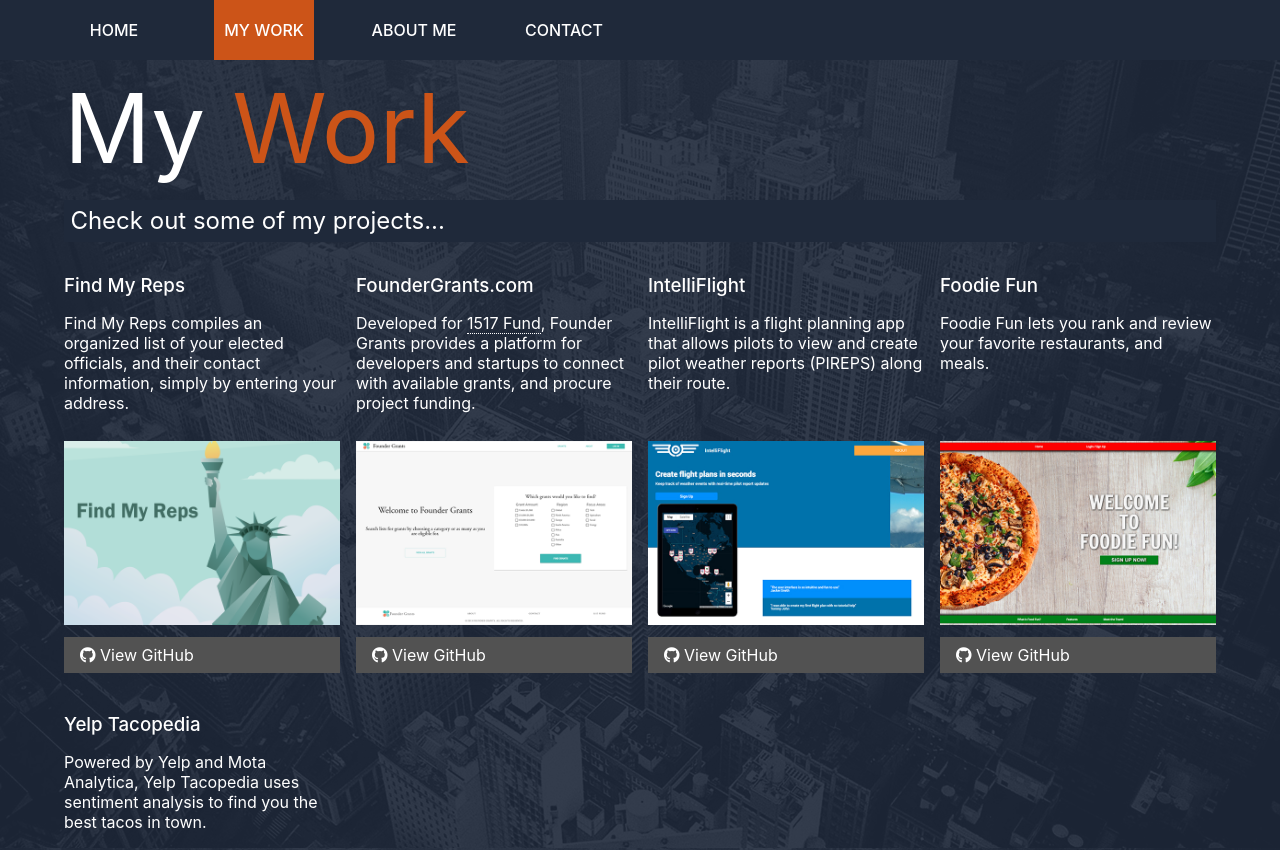
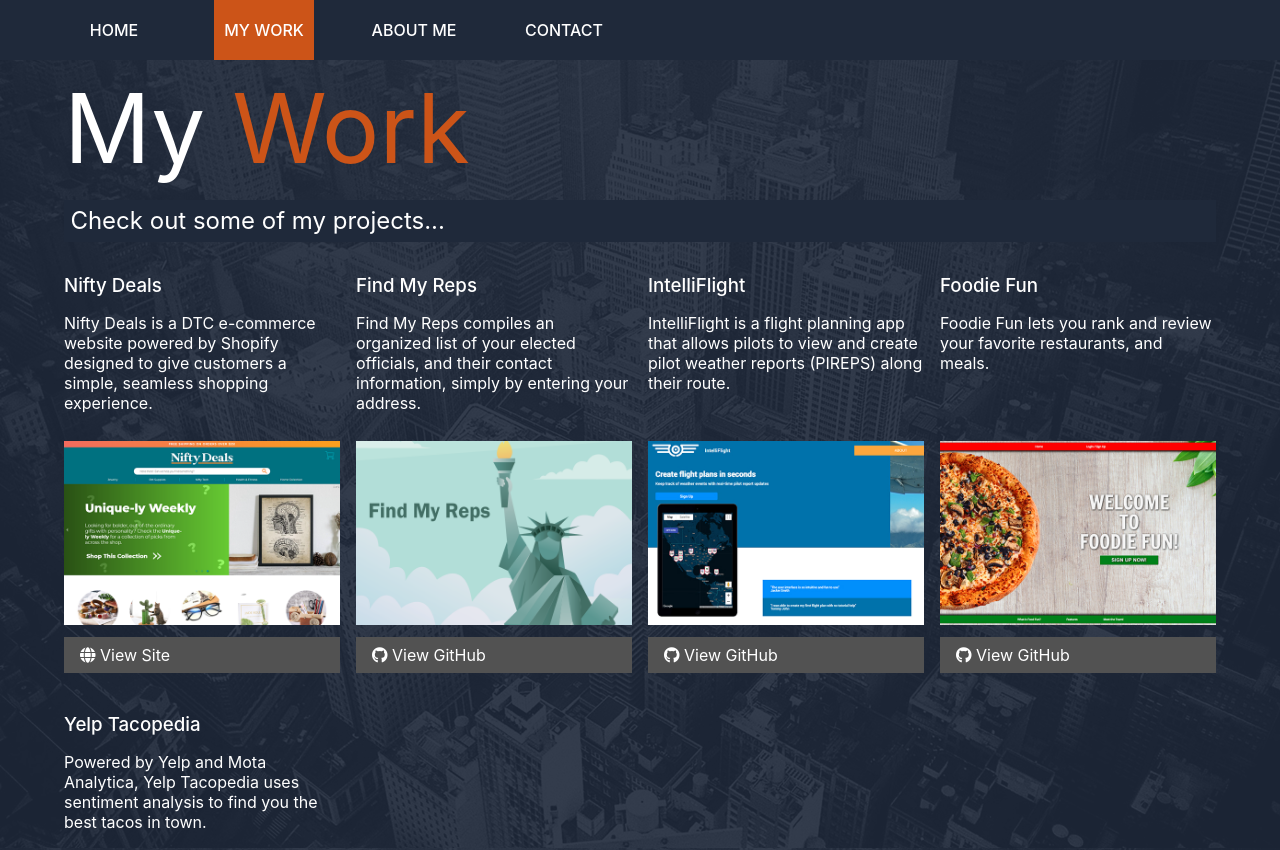
Before and after one commit to MAmaya1/portfolio-website-react, a React (Create React App) app: page /portfolio in a window 1280 px wide. Shown: the top 850 px of the page. Built offline with nearby package versions, Linux system fonts and the light colour scheme; no server answers.

Commit message:
updated Portfolio, added project, updated about me

```diff
--- a/src/components/AboutMePage.js
+++ b/src/components/AboutMePage.js
@@ -127,7 +127,7 @@
                     <BioPic src={portrait} alt="Mario Amaya, React Developer" className="bio-pic"/>
                     <Bio>
                         <h3>BIO</h3>
-                        <p>I am React developer based in San Diego looking to join a team of creative, talented engineers.  I have several years of experience as a highly-qualified project manager and customer service professional in the fields of multimedia and technology.</p>
+                        <p>I am a Web Developer based in San Diego looking to join a team of creative, talented engineers.  I have several years of experience as a highly-qualified project manager and customer service professional in the fields of multimedia and technology.</p>
                     </Bio>
                     <InfoBox className="box1">
                         <h3>Technical Skills</h3>
--- a/src/components/PortfolioPage.js
+++ b/src/components/PortfolioPage.js
@@ -7,7 +7,7 @@
 
 // Import Images
 
-import project1 from '../images/projects/project1.jpg';
+import project1 from '../images/projects/project1.png';
 import project2 from '../images/projects/project2.jpg';
 import project3 from '../images/projects/project3.jpg';
 import project4 from '../images/projects/project4.jpg';
@@ -127,17 +127,23 @@
                 <SmallHeading>Check out some of my projects...</SmallHeading>
                 <Projects>
                     <PortfolioItem>
+                        <h3>Nifty Deals</h3>
+                        <p>Nifty Deals is a DTC e-commerce website powered by Shopify designed to give customers a simple, seamless shopping experience.</p>
+                        <a href="https://www.niftydeals.store" target="_blank" rel="noopener noreferrer" data-testid="niftyDealsUrl"><img src={project1} alt="Nifty Deals banner"/></a>
+                        <Button href="https://www.niftydeals.store" target="_blank" rel="noopener noreferrer"><i className="fas fa-globe"></i> View Site</Button>
+                    </PortfolioItem>
+                    <PortfolioItem>
                         <h3>Find My Reps</h3>
                         <p>Find My Reps compiles an organized list of your elected officials, and their contact information, simply by entering your address.</p>
                         <a href="https://play.google.com/store/apps/details?id=com.marioamayasd.find_my_reps" target="_blank" rel="noopener noreferrer" data-testid="findMyRepsUrl"><img src={screenshot} alt="Find My Reps banner"/></a>
                         <Button href="https://github.com/MAmaya1/find-my-reps" target="_blank" rel="noopener noreferrer"><i className="fab fa-github"></i> View GitHub</Button>
                     </PortfolioItem>
-                    <PortfolioItem>
+                    {/* <PortfolioItem>
                         <h3>FounderGrants.com</h3>
                         <p>Developed for <a href="https://www.1517fund.com/" target="_blank" rel="noopener noreferrer" data-testid="1517Url">1517 Fund</a>, Founder Grants provides a platform for developers and startups to connect with available grants, and procure project funding.</p>
                         <a href="https://www.foundergrants.com/" target="_blank" rel="noopener noreferrer" data-testid="founderGrantsUrl"><img src={project1} alt="Founder Grants Screenshot"/></a>
                         <Button href="https://github.com/Lambda-School-Labs/startup-grant-database-fe" target="_blank" rel="noopener noreferrer"><i className="fab fa-github"></i> View GitHub</Button>
-                    </PortfolioItem>
+                    </PortfolioItem> */}
                     <PortfolioItem>
                         <h3>IntelliFlight</h3>
                         <p>IntelliFlight is a flight planning app that allows pilots to view and create pilot weather reports (PIREPS) along their route.</p>
```
Also changed, not shown: src/images/projects/project1.jpg (deleted), src/images/projects/project1.png (added).
